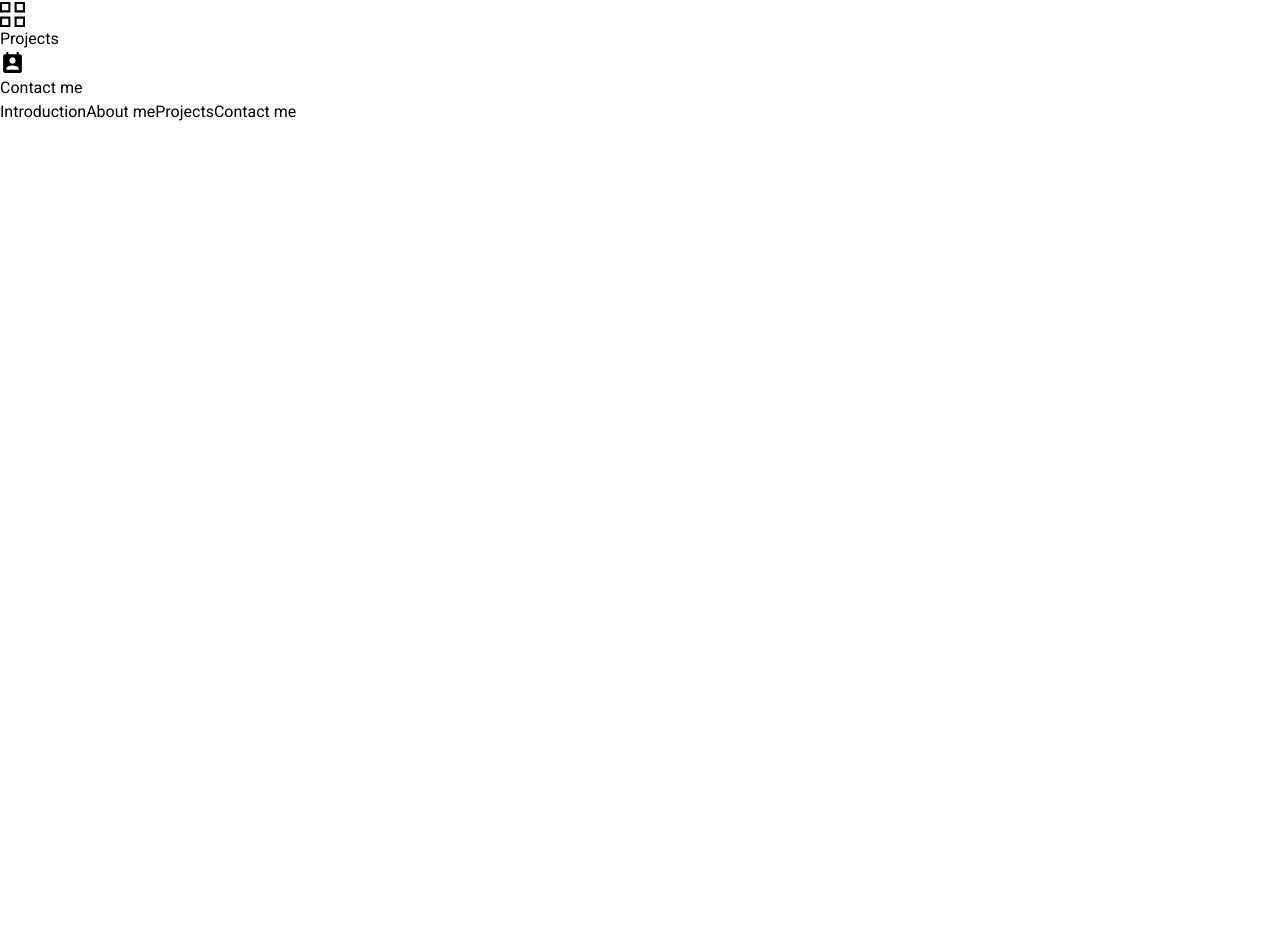
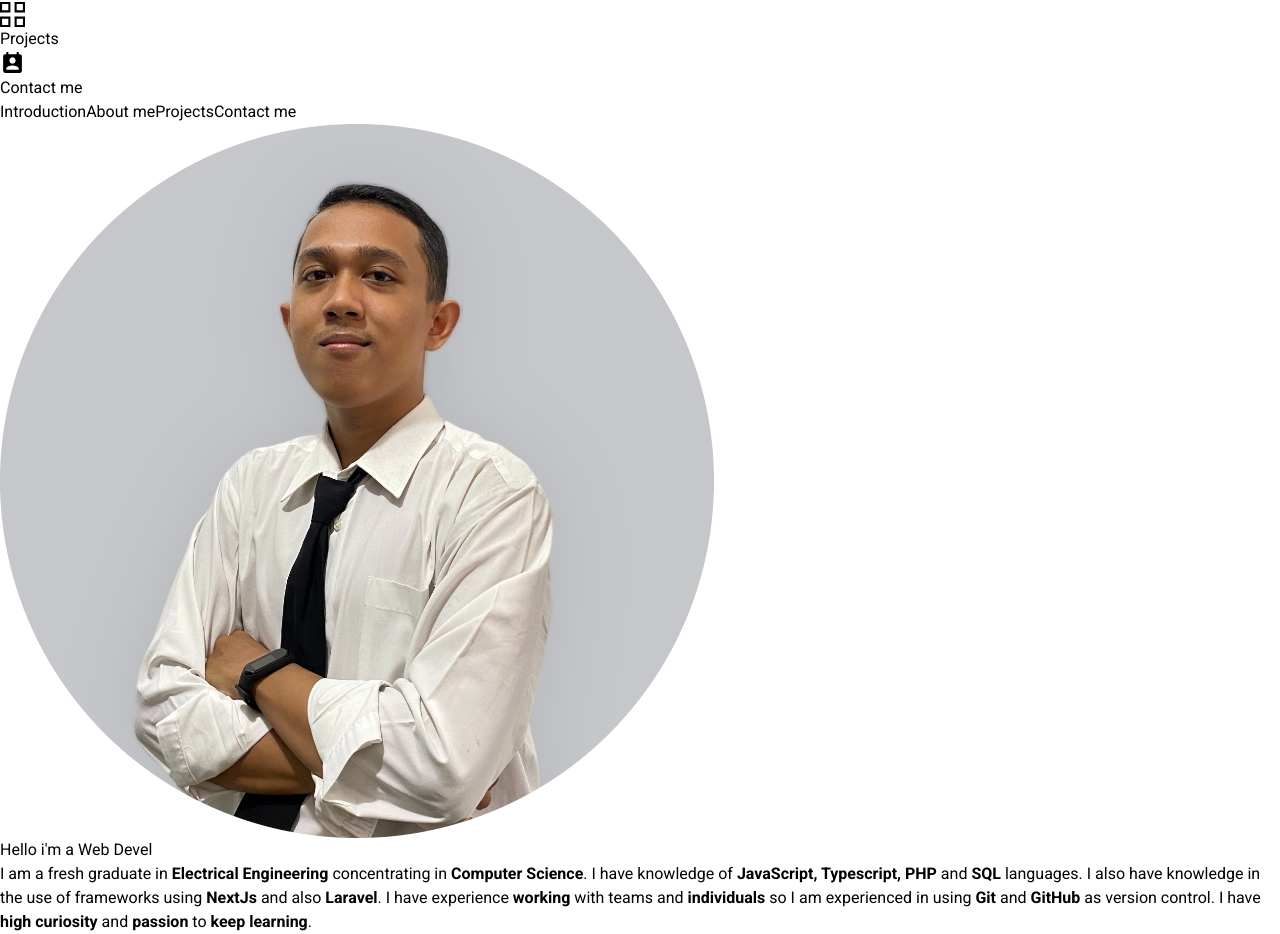
Before and after one commit to SaputraUta/my-portfolio, a React (Vite) app: page / in a window 1280 px wide. Shown: the part 157-1091 px from the top of the page. Before the commit the page ends 800 px from the top, so only its background shows below. Built offline with nearby package versions, Linux system fonts and the light colour scheme.

Commit message:
hero section

```diff
--- a/package.json
+++ b/package.json
@@ -12,7 +12,8 @@
   "dependencies": {
     "react": "^18.2.0",
     "react-dom": "^18.2.0",
-    "react-icons": "^5.0.1"
+    "react-icons": "^5.0.1",
+    "react-type-animation": "^3.2.0"
   },
   "devDependencies": {
     "@types/react": "^18.2.43",
--- /dev/null
+++ b/src/components/Hero.tsx
@@ -0,0 +1,51 @@
+import { TypeAnimation } from "react-type-animation";
+
+export default function Hero() {
+  return (
+    <div className="flex flex-col md:flex-row gap-5 md:gap-24 mx-10 md:justify-center md:mt-20 lg:mt-24 xl:mt-28">
+      <div className="mx-auto rounded-full shadow-2xl max-w-[270px] max-h-[270px] md:max-w-xs md:max-h-[320px] md:mt-12 lg:mt-4 xl:mt-0">
+        <img
+          src="/photo.png"
+          className="max-w-[270px] max-h-[270px] md:max-w-xs md:max-h-[320px]"
+        />
+      </div>
+      <div className="text-slate-700 font-bold text-2xl sm:text-3xl lg:text-5xl sm:text tracking-wider text-center flex flex-col gap-5 md:gap-10">
+        <p>
+          Hello i'm
+          <span className="text-blue-700">
+            <TypeAnimation
+              sequence={[" Saputra!", 1000, " a Web Developer!", 1000]}
+              wrapper="span"
+              speed={10}
+              repeat={Infinity}
+            />
+          </span>
+        </p>
+        <p className="text-justify text-slate-900 text-base sm:text-lg md:text-xl tracking-wide font-normal leading-normal">
+          I am a fresh graduate in <b>Electrical Engineering</b> concentrating
+          in <b>Computer Science</b>. I have knowledge of{" "}
+          <b>JavaScript, Typescript, PHP</b> and <b>SQL </b>
+          languages. I also have knowledge in the use of frameworks using{" "}
+          <b>NextJs </b>
+          and also <b>Laravel</b>. I have experience <b>working</b> with teams
+          and <b>individuals </b>
+          so I am experienced in using <b>Git</b> and <b>GitHub</b> as version
+          control. I have <b>high curiosity</b> and <b>passion</b> to{" "}
+          <b>keep learning</b>.
+        </p>
+      </div>
+      <div className="absolute -z-10 md:left-1/4">
+        <div className="w-24 h-24 rounded-full bg-blue-300" />
+      </div>
+      <div className="absolute -z-10 top-1/3 left-3/4 md:left-[90%]">
+        <div className="w-16 h-16 rounded-full bg-blue-300" />
+      </div>
+      <div className="hidden md:block absolute -z-10 bottom-10 left-20">
+        <div className="w-16 h-16 rounded-full bg-blue-300" />
+      </div>
+      <div className="hidden md:block absolute -z-10 top-3/4 left-3/4">
+        <div className="w-24 h-24 rounded-full bg-blue-300" />
+      </div>
+    </div>
+  );
+}
--- a/src/main.tsx
+++ b/src/main.tsx
@@ -1,10 +1,12 @@
 import React from 'react'
 import ReactDOM from 'react-dom/client'
-import Navbar from './Navbar.tsx'
+import Navbar from './components/Navbar.tsx'
 import './index.css'
+import Hero from './components/Hero.tsx'
 
 ReactDOM.createRoot(document.getElementById('root')!).render(
   <React.StrictMode>
     <Navbar />
+    <Hero />
   </React.StrictMode>,
 )
```
Also changed, not shown: public/photo.png (added), src/components/About.tsx (added), src/components/Footer.tsx (added), src/components/Navbar.tsx (renamed from src/Navbar.tsx), src/components/Projects.tsx (added), 1 other file (tests, documents, lock files or other folders).
